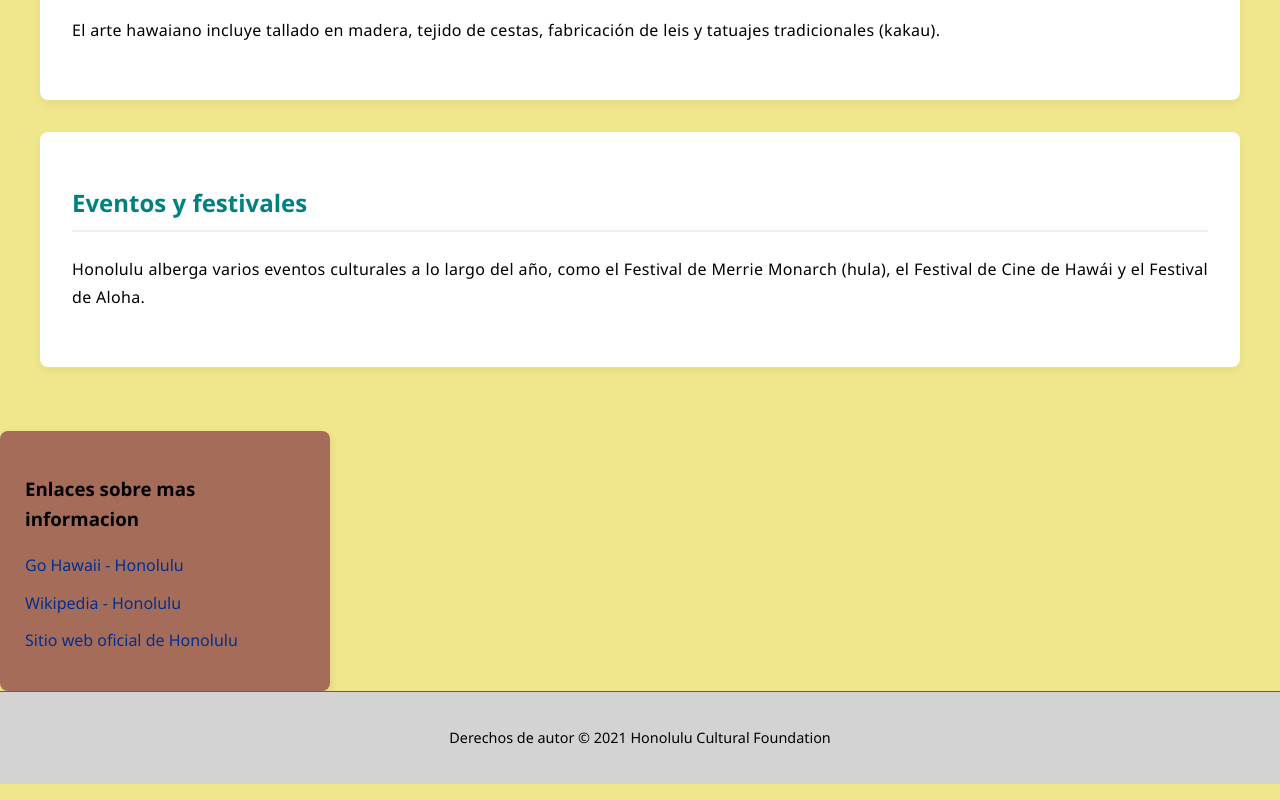
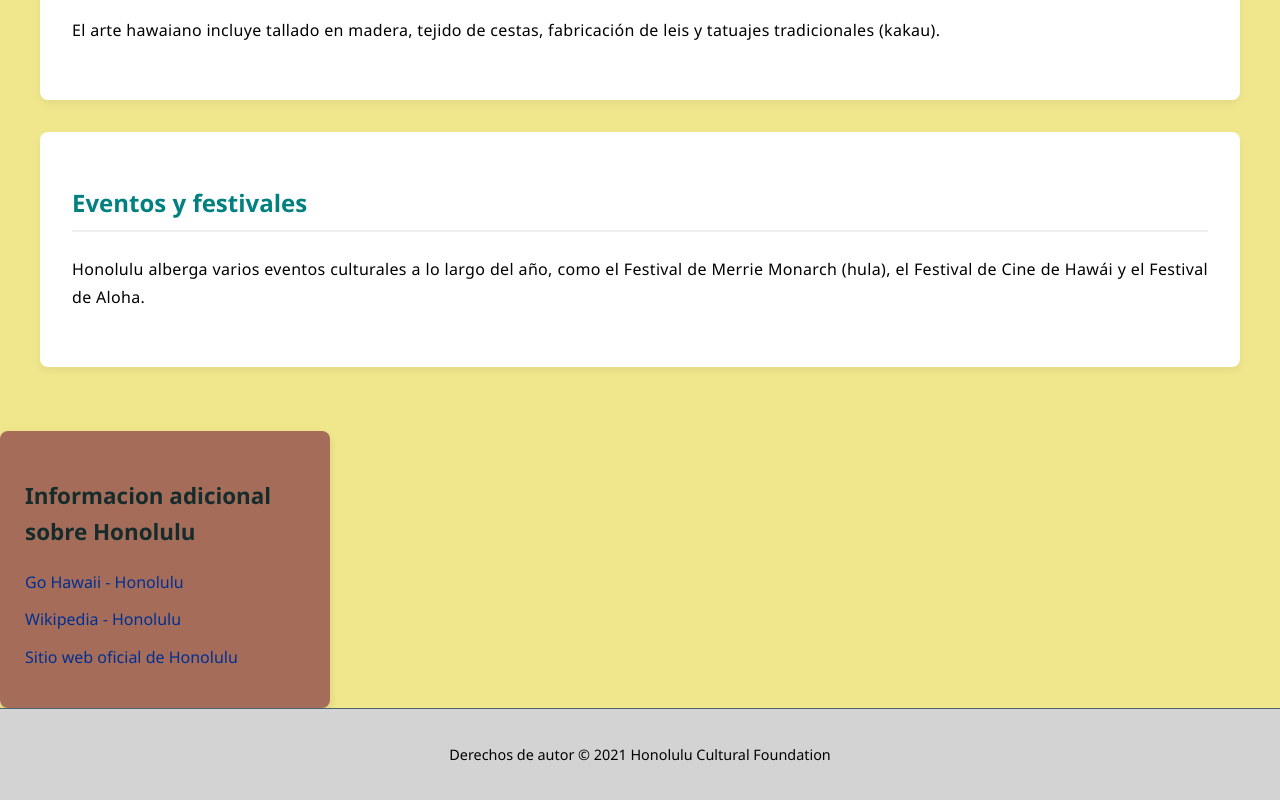
Before and after one commit to pricilaacsama/TP01PV2025PricilaAcsama, a plain HTML site: page index.html in a window 1280 px wide. Shown: the part 1841-2641 px from the top of the page. Drawn offline with Linux system fonts and the light colour scheme.

Commit message:
hice algunos cambios a los archivos

```diff
--- a/index.html
+++ b/index.html
@@ -115,7 +115,7 @@
         </div>
     </main>
     <aside id="barra-lateral" style="background-color: rgb(165, 109, 89); padding: 25px; width: 280px; border-radius: 8px; font-family: 'Segoe UI', Tahoma, Geneva, Verdana, sans-serif; box-shadow: 0 4px 8px rgba(0, 0, 0, 0.1);">
-        <h3 sytle="margin-bottom: 20px; color: #008080; font-size: 1.2em; font-weight: 600;">Enlaces sobre mas informacion</h3>
+        <h3 style="margin-bottom: 20px; color: #162c2c; font-size: 1.4em; font-weight: 600;">Informacion adicional sobre Honolulu</h3>
         <ul style="list-style-type: none; padding: 0; margin: 0;">
             <li style="margin-bottom: 12px;"><a href="https://www.gohawaii.com/es/islands/oahu/regions/honolulu" style="text-decoration: none; color: #012f92; font-weight: 500; ">Go Hawaii - Honolulu</a></li>
             <li style="margin-bottom: 12px;"><a href="https://es.wikipedia.org/wiki/Honolulu" style="text-decoration: none; color: #012f92; font-weight: 500;">Wikipedia - Honolulu</a></li>
```
Also changed, not shown: museos.html (+3 -3 lines).
